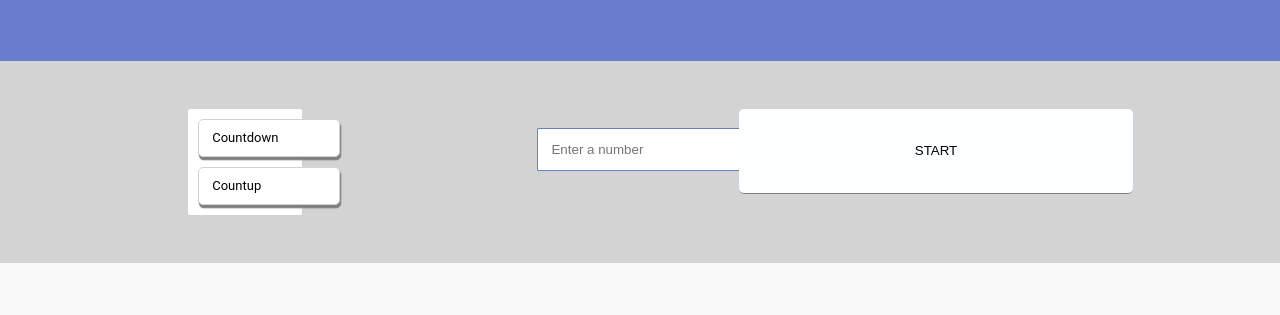
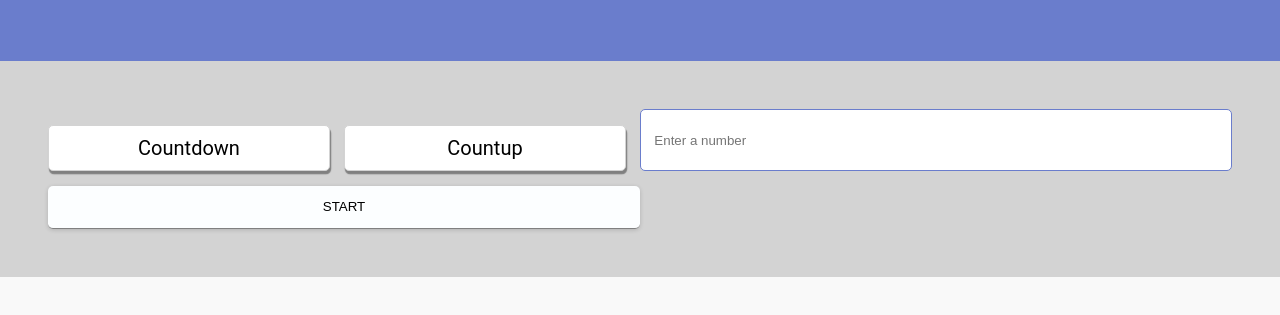
Before and after one commit to DHBuild002/countdown-timer, a plain HTML site: page index.html in a window 1280 px wide. Shown: the part 179-494 px from the top of the page. Drawn offline with Linux system fonts and the light colour scheme.

Commit message:
Adds better spacing of buttons && input fields - Also Adds: Issue with single column view - left/right controls class (WIP)

```diff
--- a/index.html
+++ b/index.html
@@ -13,19 +13,16 @@
 		<h1>Countdown Timer</h1>
 	</div>
 	<div class="controls">
-		<div class="left-control">
 			<div class="toggle-area">
-				<p id="countdown">Countdown</p>
-				<p id="countup">Countup</p>
+				<div class="countdown-toggle">
+				<a id="countdown">Countdown</a>
+				</div>
+				<div class="right-toggle">
+				<a id="countup">Countup</a>
+				</div>
 			</div>
-		</div>
-
-		<div class="center-control">
 			<input type="number" id="input" placeholder="Enter a number"> </input>
-		</div>
-		<div class="right-control">
 			<button id="enterTime">START</button>
-		</div>
 	</div>
 </main>
 	<div class="clocksContainer">
--- a/styles.css
+++ b/styles.css
@@ -36,37 +36,37 @@ input {
     border-style: none;
     outline: none;
     padding: 1em;
+	box-sizing: border-box;
     position: relative;
-    right: 0%;
     width: 100%;
     border: rgb(106, 125, 204) 1px solid;
-    border-radius: 1px;
+    border-radius: 5px;
     cursor: pointer;
 }
 input:focus {
     background: rgb(230, 230, 230);
-    box-shadow: none;
-    border: 1px solid rgb(0 0 0);
+    border: rgb(82, 97, 159) 1px solid;;
 }
 button {
     text-decoration: none;
+	text-align: center;
     border-style: none;
     padding: 1em;
-    width: 100%;
+    width: auto;
     position: relative;
-    right: 25%;
+    right: auto;
     background-color: rgb(252 254 255);
-    box-shadow: none;
     cursor: pointer;
     border-radius: 5px;
     border-bottom: 1px solid grey;
-    height: 80%;
+    height: auto;
+	margin-top: 15px;
+	box-shadow: rgba(0, 0, 0, 0.16) 0px 1px 4px;
 }
 button:hover{
 	color: white;
 	background-color: rgb(106, 125, 204);
 	transition: ease-in-out 120ms;
-
 }
 p {
 	margin: 10px;
@@ -94,33 +94,30 @@ main {
 .controls {
     text-align: center;
     display: grid;
-	grid-template-columns: repeat(3,1fr);
+	grid-template-columns: repeat(2, 1fr);
     width: auto;
     margin: 0 auto;
     background: lightgray;
     padding: 1em;
 }
-.left-control, .center-control, .right-control{
+.left-controls, .right-controls{
 	cursor: pointer;
 }
-.left-control {
-	justify-self: start;
-	width: auto;
-	background: white;
-	margin: 0 auto;
+.left-controls {
+	justify-self: stretch;
+	background: none;
+	margin: .5em;
 	border: none;
 	border-radius: 2px;
 }
-.center-control{
+.right-controls {
+	justify-self: center;
 	width: auto;
-	justify-self: center;
-}
-.right-control {
-	justify-self: end;
-	width: 100%;
 }
 .toggle-area {
-	border-left: none
+	width: 100%;
+	display: grid;
+	grid-template-columns: repeat(2, 2fr);
 }
 #countdown, #countup {
 	display: block;
@@ -128,14 +125,17 @@ main {
 	box-shadow: 1px 3px 1px .2px grey;
 	background: white;
 	color: black;
-	padding: 1em;
+	padding: .5em;
 	border-radius: 5px;
+	font-size: 20px;
+	text-align: center;
+	margin-top: .8em;
+	margin-right: .7em
 }
 #countdown:hover, #countup:hover{
 	border: .5px solid rgb(211, 211, 211);
 	background: rgb(244, 244, 244);
 	color: rgb(0, 0, 0);
-	padding: 1em;
 	border-radius: 5px;
 }
 #countdown:focus, #countup:focus {
```
